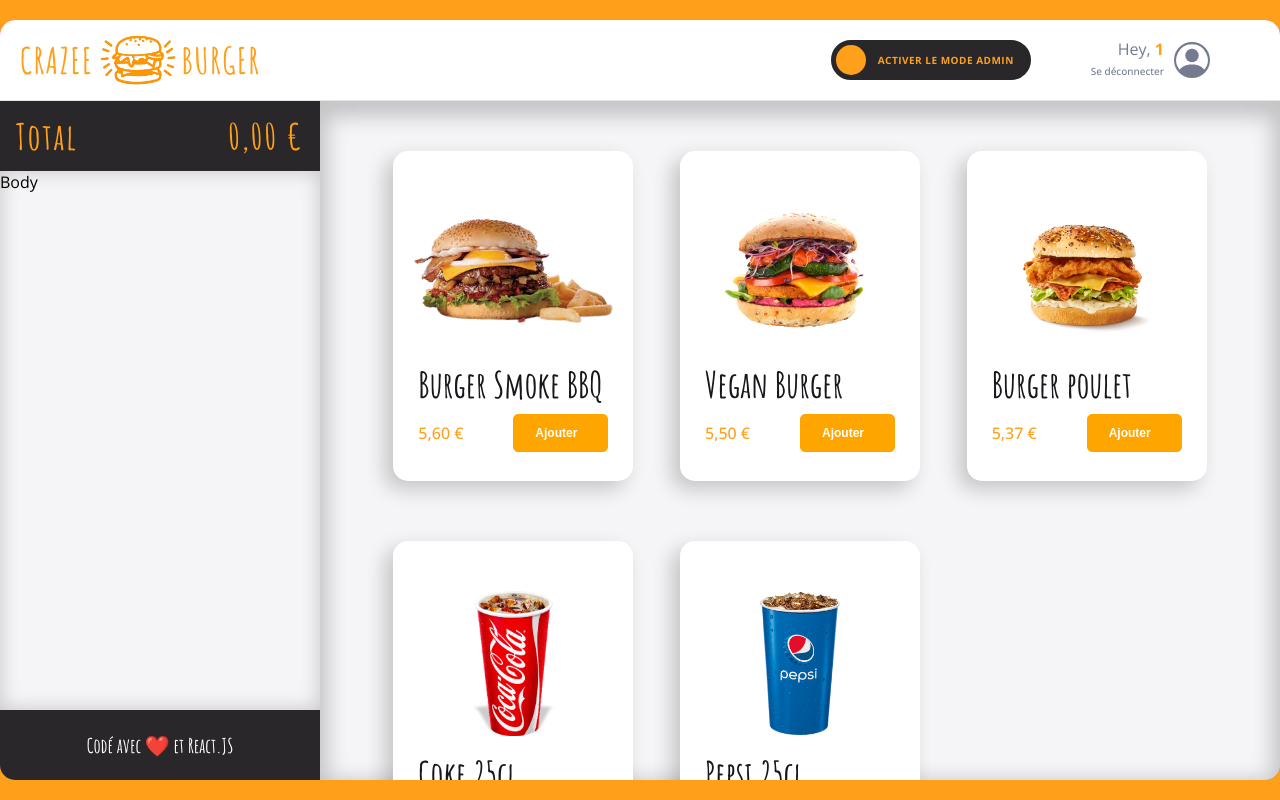
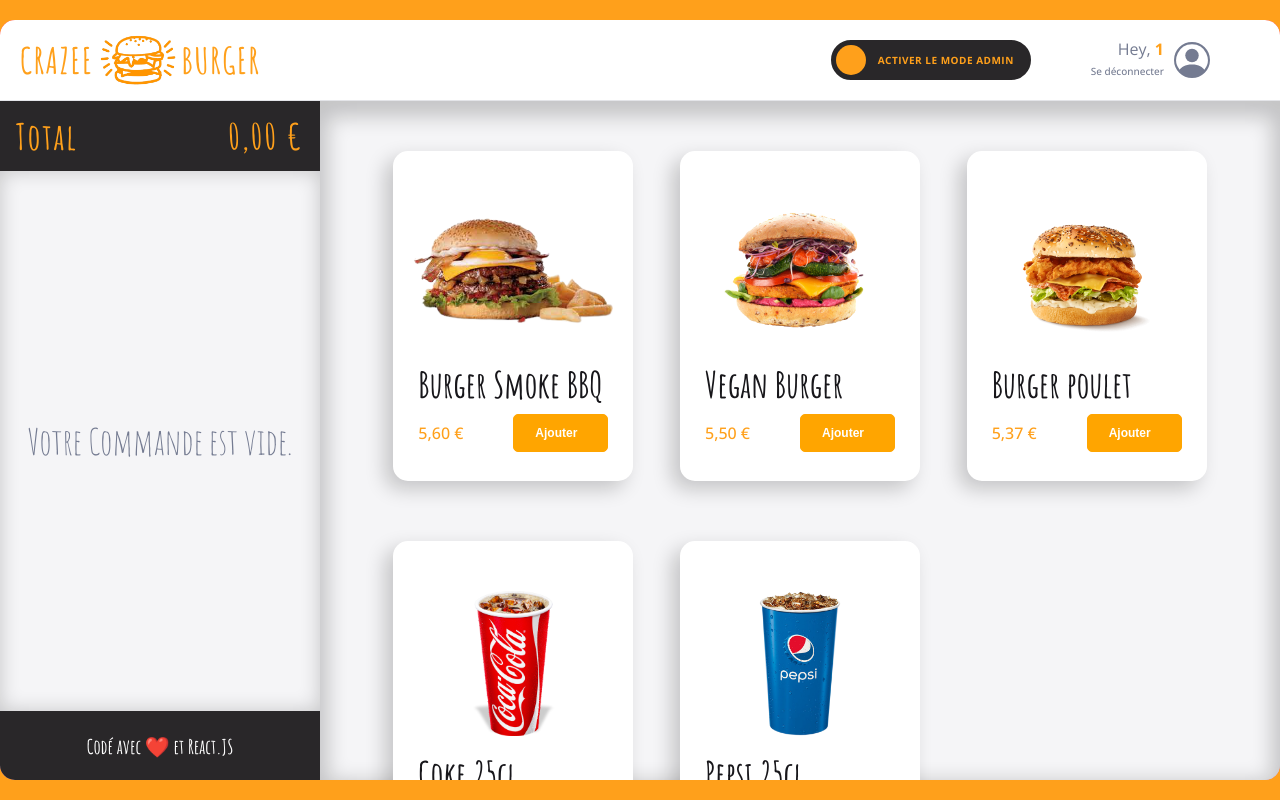
Before and after one commit to NhatHONGUYEN/crazee-burger, a React (Vite) app: page /order/1 in a window 1280 px wide. Built offline with nearby package versions, Linux system fonts and the light colour scheme.

Commit message:
♻️  F10: BAsket > Add Body

```diff
--- a/src/component/pages/order/Main/Basket/Basket.jsx
+++ b/src/component/pages/order/Main/Basket/Basket.jsx
@@ -1,14 +1,14 @@
 import styled from "styled-components";
-import { theme } from "../../../theme";
 import Total from "./Total";
 import { formatPrice } from "../../../../../utils/maths";
 import Footer from "./Footer";
+import BasketBody from "./BasketBody";
 
 export default function Basket() {
   return (
     <BasketStyled>
       <Total amountToPay={formatPrice(0)} />
-      <div className="body">Body</div>
+      <BasketBody />
       <Footer />
     </BasketStyled>
   );
@@ -16,10 +16,4 @@ export default function Basket() {
 const BasketStyled = styled.div`
   display: flex;
   flex-direction: column;
-
-  .body {
-    flex: 1;
-    background: ${theme.colors.background_white};
-    box-shadow: ${theme.shadows.basket};
-  }
 `;
--- /dev/null
+++ b/src/component/pages/order/Main/Basket/BasketBody.jsx
@@ -0,0 +1,30 @@
+import React from "react";
+import styled from "styled-components";
+import { theme } from "../../../theme";
+
+export default function BasketBody() {
+  return (
+    <BasketBodyStyled>
+      <span className="empty-message">Votre Commande est vide.</span>
+    </BasketBodyStyled>
+  );
+}
+const BasketBodyStyled = styled.div`
+  flex: 1;
+  background: ${theme.colors.background_white};
+  box-shadow: ${theme.shadows.basket};
+
+  .empty-message {
+    display: flex;
+    height: calc(95vh - 10vh - 70px - 70px);
+    text-align: center;
+    flex: 1;
+    justify-content: center;
+    align-items: center;
+    align-self: center;
+    line-height: 2;
+    font-family: ${theme.fonts.family.stylish};
+    font-size: ${theme.fonts.size.P4};
+    color: ${theme.colors.greyBlue};
+  }
+`;
```
